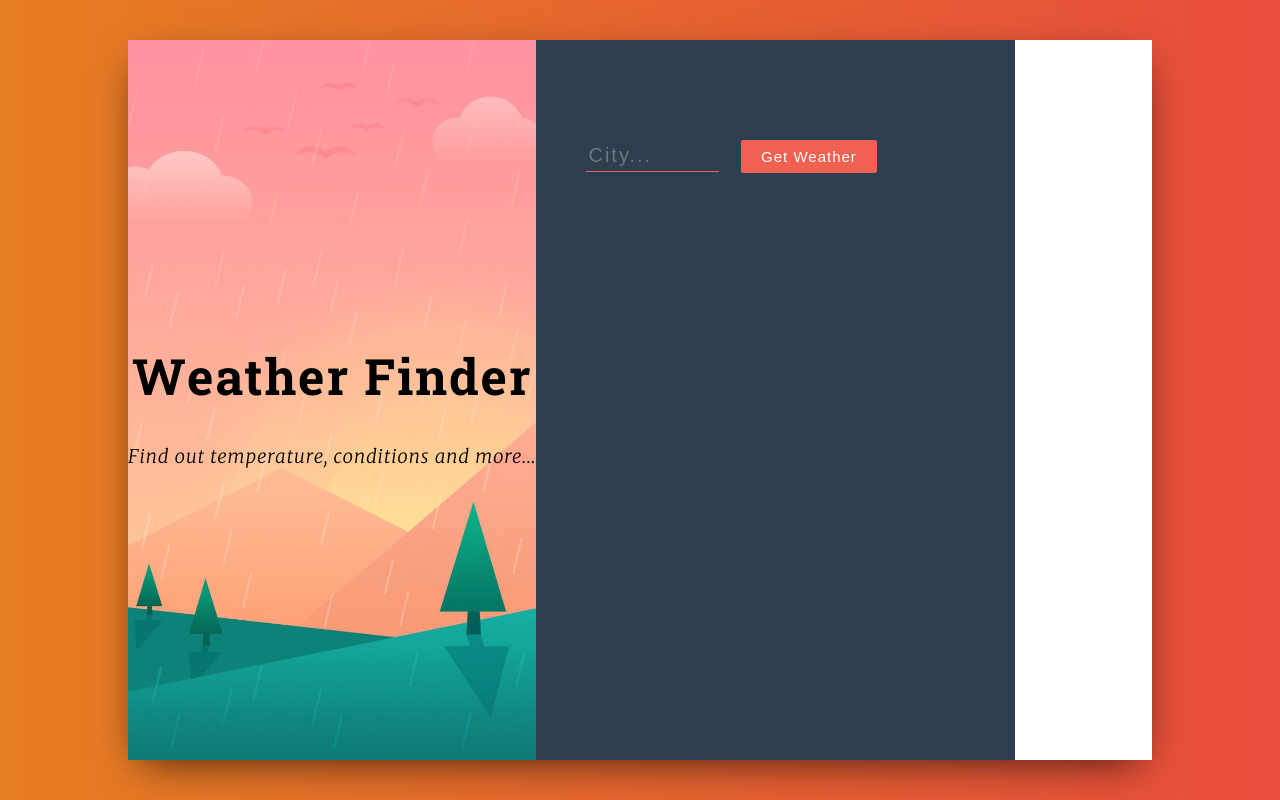
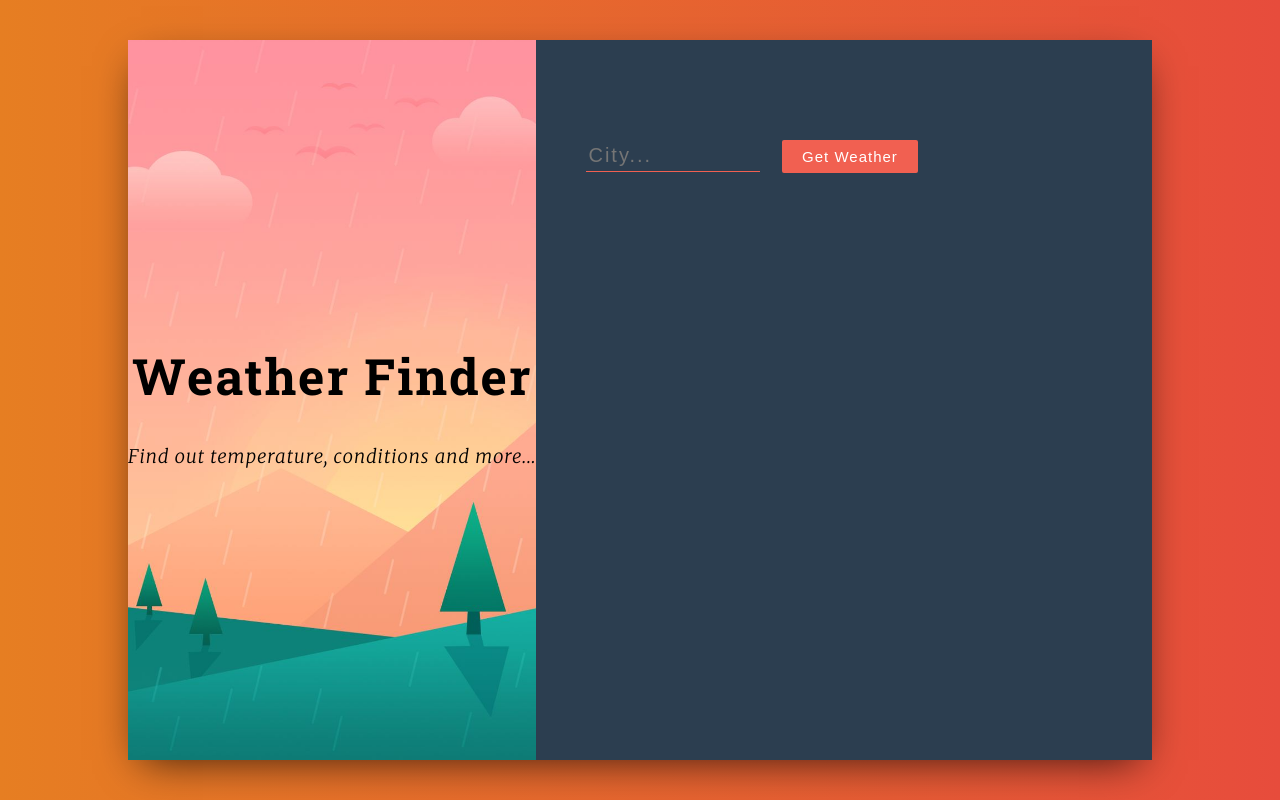
Before and after one commit to Phan-ThanhDat/Weather_ReactJs, a React (Create React App) app: page / in a window 1280 px wide. Built offline with nearby package versions, Linux system fonts and the light colour scheme.

Commit message:
fix style

```diff
--- a/src/App.css
+++ b/src/App.css
@@ -56,6 +56,9 @@ body {
   max-height: 100%;
   padding-top: 100px;
   padding-left: 50px;
+  margin-left: auto;
+  width: 50%;
+  flex-grow: 1;
 }
 
 input[type="text"] {
--- a/src/App.js
+++ b/src/App.js
@@ -16,6 +16,7 @@ class App extends Component {
         const key = "53c16a70c49aeb474b603a97f0f3400b";
         e.preventDefault();
         const city = e.target.elements.city.value;
+        console.log(e.target)
         const api_call = await fetch(`http://api.openweathermap.org/data/2.5/weather?q=${city}&appid=${key}&units=metric`);
         const data = await api_call.json();
         console.log(data)
```
